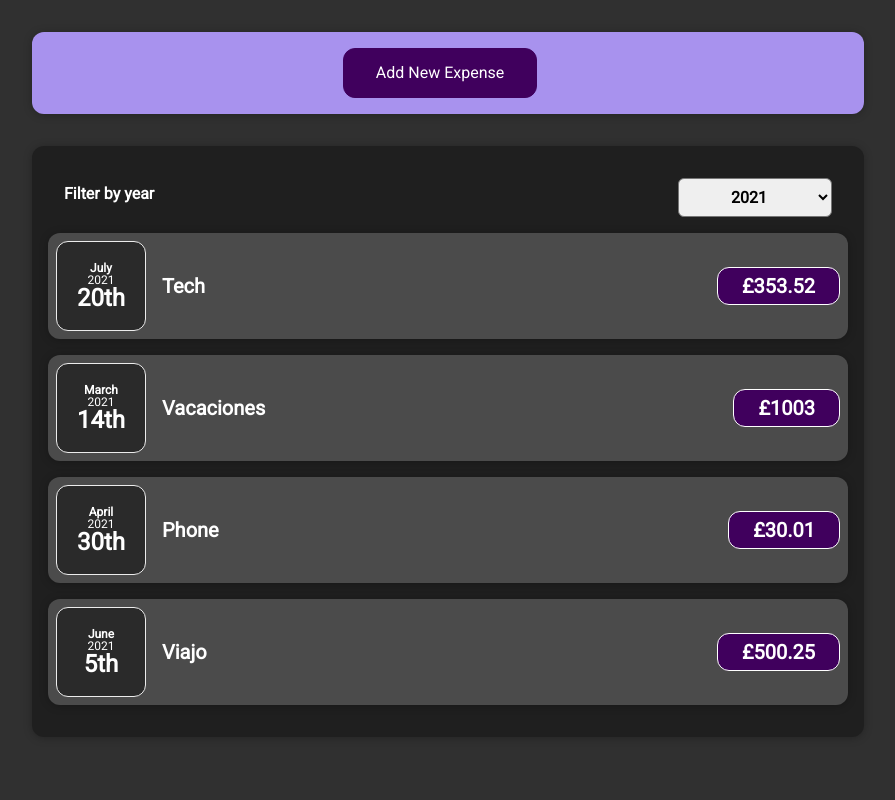
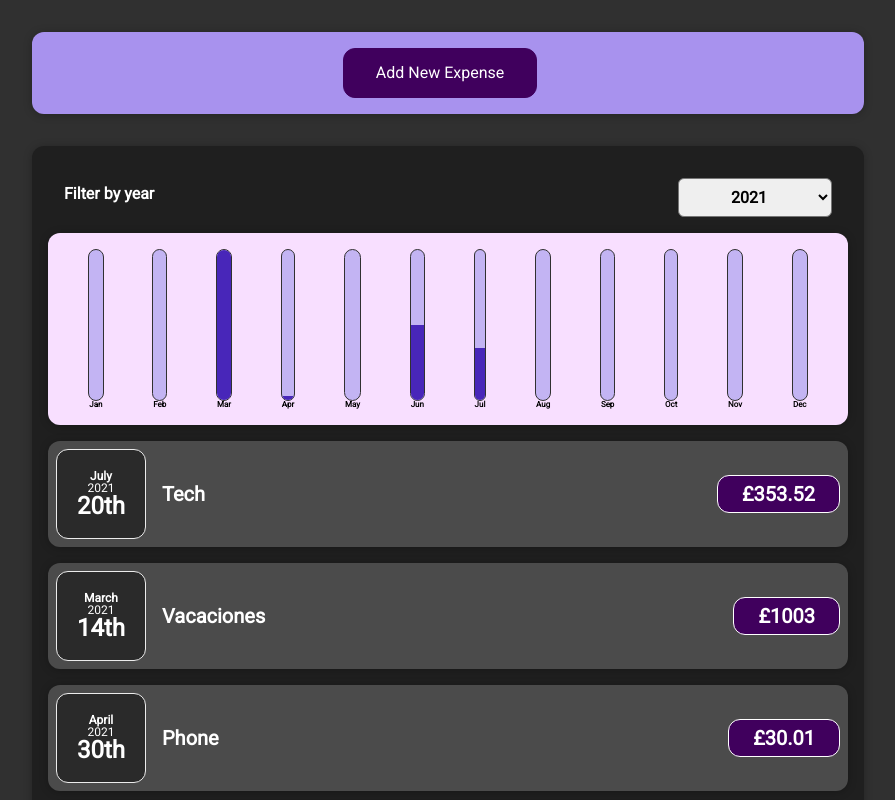
Before and after one commit to jrmileham/ts-react-starter, a React app: page / in a window 1280 px wide. Shown: the top 800 px of the page, without its empty margins (192-1087 px from the left). Built offline with nearby package versions, Linux system fonts and the light colour scheme.

Commit message:
Added Chart visualisation

```diff
--- /dev/null
+++ b/src/components/Chart.scss
@@ -0,0 +1,9 @@
+.chart {
+  padding: 1rem;
+  border-radius: 12px;
+  background-color: #f8dfff;
+  text-align: center;
+  display: flex;
+  justify-content: space-around;
+  height: 10rem;
+}
--- /dev/null
+++ b/src/components/Chart.tsx
@@ -0,0 +1,30 @@
+import ChartBar from "@App/components/ChartBar";
+import { default as BarData } from '@App/components/model/ChartBar';
+import './Chart.scss';
+
+export type ChartProps = {
+  dataPoints: BarData[];
+}
+
+function Chart(props: ChartProps): JSX.Element {
+  let max = 0;
+  for (const point of props.dataPoints) {
+    max = (point.value > max)? point.value : max;
+  }
+  return (
+    <div className="chart">
+      {
+        props.dataPoints.map((dataPoint: BarData, index: number): JSX.Element =>
+          <ChartBar
+            value={dataPoint.value}
+            max={max}
+            label={dataPoint.label}
+            key={index}
+          />
+        )
+      }
+    </div>
+  );
+}
+
+export default Chart;
--- /dev/null
+++ b/src/components/ChartBar.scss
@@ -0,0 +1,29 @@
+.chart-bar {
+  height: 100%;
+  display: flex;
+  flex-direction: column;
+  align-items: center;
+  &__inner {
+    height: 100%;
+    width: 100%;
+    border: 1px solid #313131;
+    border-radius: 12px;
+    background-color: #c3b4f3;
+    overflow: hidden;
+    display: flex;
+    flex-direction: column;
+    justify-content: flex-end;
+  }
+
+  &__fill {
+    background-color: #4826b9;
+    width: 100%;
+    transition: all 0.3s ease-out;
+  }
+
+  &__label {
+    font-weight: bold;
+    font-size: 0.5rem;
+    text-align: center;
+  }
+}
--- /dev/null
+++ b/src/components/ChartBar.tsx
@@ -0,0 +1,21 @@
+import { default as BarData } from '@App/components/model/ChartBar';
+import './ChartBar.scss';
+
+
+export type ChartBarProps = BarData & {
+  max: number;
+}
+
+function ChartBar(props: ChartBarProps): JSX.Element {
+  const barFillHeight = (props.max > 0)? `${Math.round((props.value / props.max) * 100)}%` : "0%";
+  return (
+    <div className="chart-bar">
+      <div className="chart-bar__inner">
+        <div className="chart-bar__fill" style={{height: barFillHeight}} />
+      </div>
+        <div className="chart-bar__label">{props.label}</div>
+    </div>
+  )
+}
+
+export default ChartBar;
--- /dev/null
+++ b/src/components/model/ChartBar.ts
@@ -0,0 +1,4 @@
+export default interface ChartBar {
+  label: string;
+  value: number;
+};
--- a/src/expense/components/Expenses.tsx
+++ b/src/expense/components/Expenses.tsx
@@ -3,6 +3,7 @@ import Card from '@App/components/Card';
 import ExpensesFilter from '@App/expense/components/ExpensesFilter';
 import ExpensesList from '@App/expense/components/ExpensesList';
 import Expense from '@App/expense/model/Expense';
+import ExpensesChart from './ExpensesChart';
 import './Expenses.scss';
 
 export type ExpensesProps = {
@@ -19,6 +20,7 @@ function Expenses(props: PropsWithChildren<ExpensesProps>): JSX.Element {
   return (
     <Card className="expenses">
       <ExpensesFilter selected={filteredYear} onChangeFilter={filterChangeHandler} />
+      <ExpensesChart expenses={filteredExpenses} />
       <ExpensesList expenses={filteredExpenses} />
     </Card>
   );
--- /dev/null
+++ b/src/expense/components/ExpensesChart.tsx
@@ -0,0 +1,37 @@
+import Card from "@App/components/Card";
+import Chart from "@App/components/Chart";
+import ChartBar from '@App/components/model/ChartBar';
+import Expense from '@App/expense/model/Expense';
+
+export type ExpensesChartProps = {
+  expenses: Expense[];
+}
+
+function ExpensesChart(props: ExpensesChartProps): JSX.Element {
+  const data: ChartBar[] = [
+    { label: "Jan", value: 0 },
+    { label: "Feb", value: 0 },
+    { label: "Mar", value: 0 },
+    { label: "Apr", value: 0 },
+    { label: "May", value: 0 },
+    { label: "Jun", value: 0 },
+    { label: "Jul", value: 0 },
+    { label: "Aug", value: 0 },
+    { label: "Sep", value: 0 },
+    { label: "Oct", value: 0 },
+    { label: "Nov", value: 0 },
+    { label: "Dec", value: 0 }
+  ];
+
+  props.expenses.forEach((expense: Expense): void => {
+    data[expense.date.getMonth()].value += expense.amount;
+  });
+
+  return (
+    <Card>
+      <Chart dataPoints={data}/>
+    </Card>
+  );
+}
+
+export default ExpensesChart;
```
